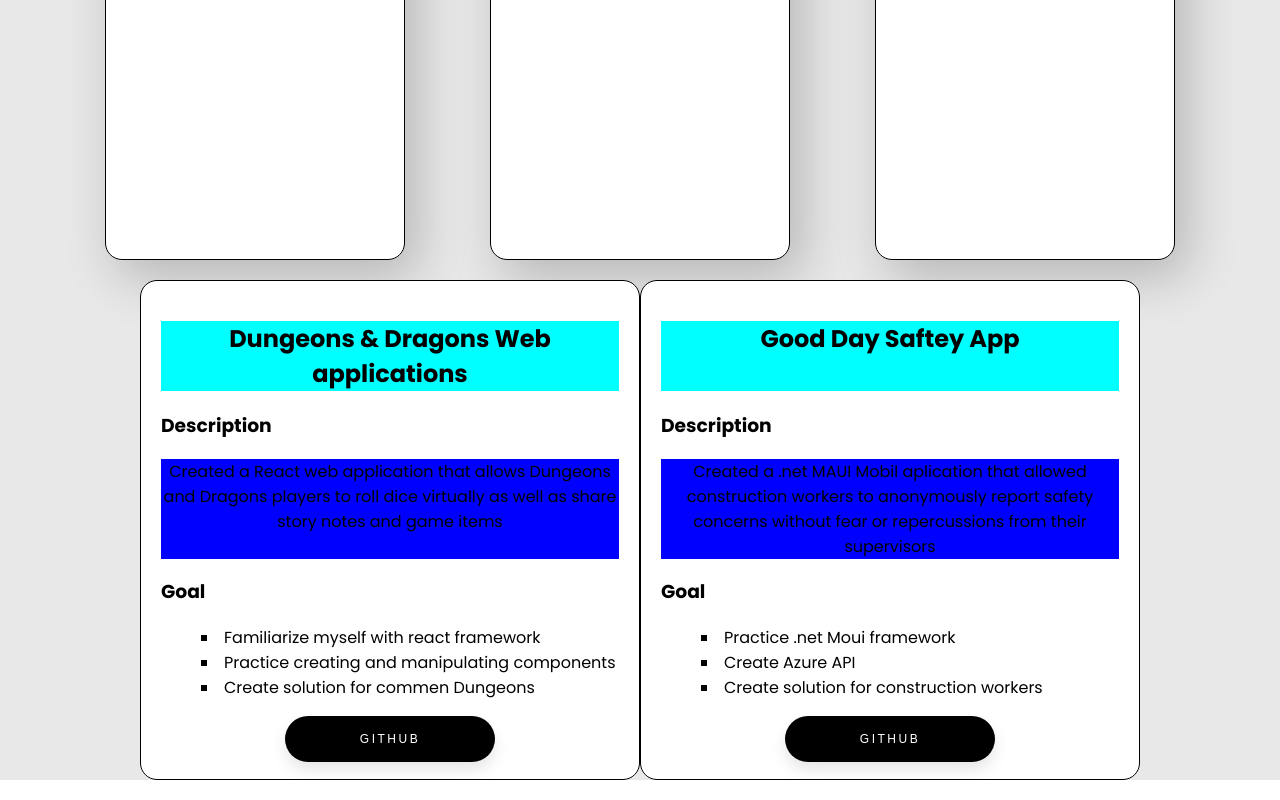
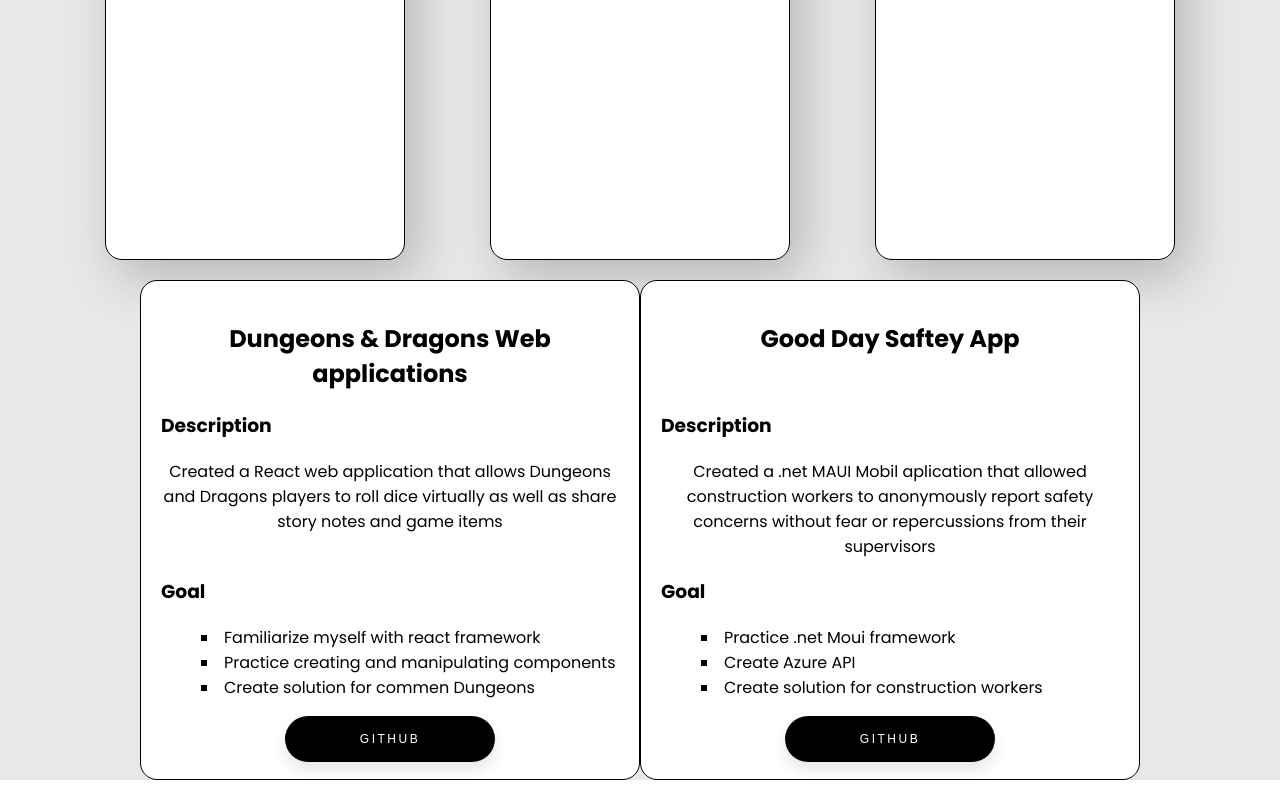
Before and after one commit to beskro2/AboutMeApp, a React (Create React App) app in the folder aboutme/: page / in a window 1280 px wide. Shown: the part 1372-2172 px from the top of the page. Built offline with nearby package versions, Linux system fonts and the light colour scheme.

Commit message:
fixing spaceing

```diff
--- a/aboutme/src/ProjectCard.css
+++ b/aboutme/src/ProjectCard.css
@@ -1,5 +1,4 @@
 .projectCard h2 {
-  background-color: aqua;
   height: 70px;
 }
 .projectCard {
@@ -15,7 +14,7 @@
 .projectCard p {
   display: flex;
   justify-content: baseline;
-  background-color: blue;
+
   height: 100px;
 }
 .projectCard h3 {
```
